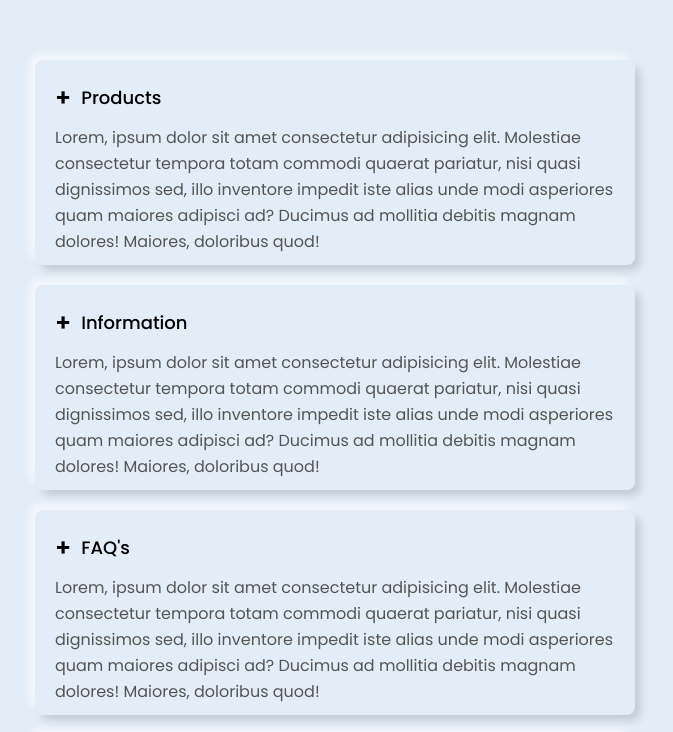
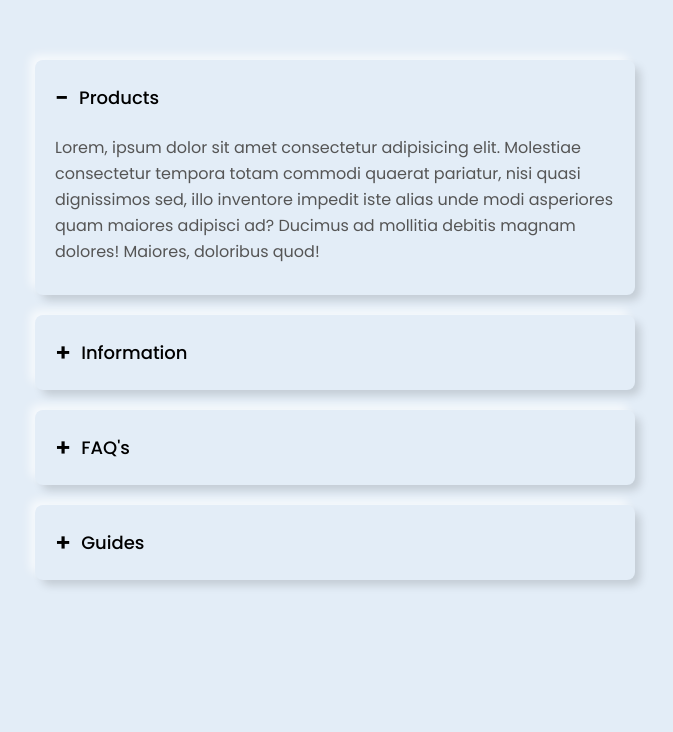
Before and after one commit to CJR85/neumorphism-accordion, a plain HTML site: page index.html in a window 1280 px wide. Shown: the top 732 px of the page, without its empty margins (325-998 px from the left). Drawn offline with Linux system fonts and the light colour scheme.

Commit message:
Style accordion class and lael

```diff
--- a/style.css
+++ b/style.css
@@ -51,4 +51,16 @@ input[type='radio'] {
   color: #555;
   padding: 0px 10px;
   line-height: 26px;
+  max-height: 0;
+  overflow: hidden;
+  transition: max-height 0.5s, padding 0.5s;
 }
+
+.accordion input[type='radio']:checked + label + .content {
+  max-height: 400px;
+  padding: 10px 10px 20px;
+}
+
+.accordion input[type='radio']:checked + label::before {
+  content: '-';
+}
```
